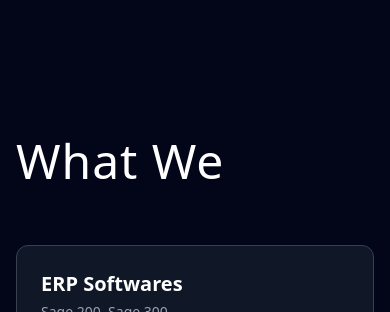
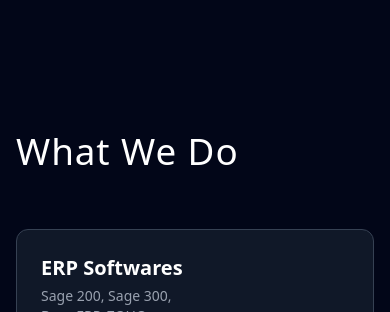
Before and after one commit to imhafsamaryam/gsap-tutorial, a React (Vite) app: page / in a window 390 px wide. Shown: the part 1280-1592 px from the top of the page. Built offline with nearby package versions, Linux system fonts and the light colour scheme.

Commit message:
responsive

```diff
--- a/src/App.css
+++ b/src/App.css
@@ -295,13 +295,10 @@
   transition: background-size cubic-bezier(.1,.5,.5,1) 0.5s;
 }
 .line{
-  width: 70%;
   height: 70px;
   position: relative;
   overflow: hidden;
   span{
     position: absolute;
-    font-size: 3rem;
-    line-height: 4.2rem;
   }
 }
--- a/src/components/services_grid.jsx
+++ b/src/components/services_grid.jsx
@@ -44,7 +44,7 @@
   ];
 
   return (
-    <div className="relative  min-h-screen py-12  ">
+    <div className="relative  min-h-screen py-8 md:py-12  ">
       <div>
         <div className="  grid  md:grid-cols-2 lg:grid-cols-6 gap-6">
           <ServiceItem
```
